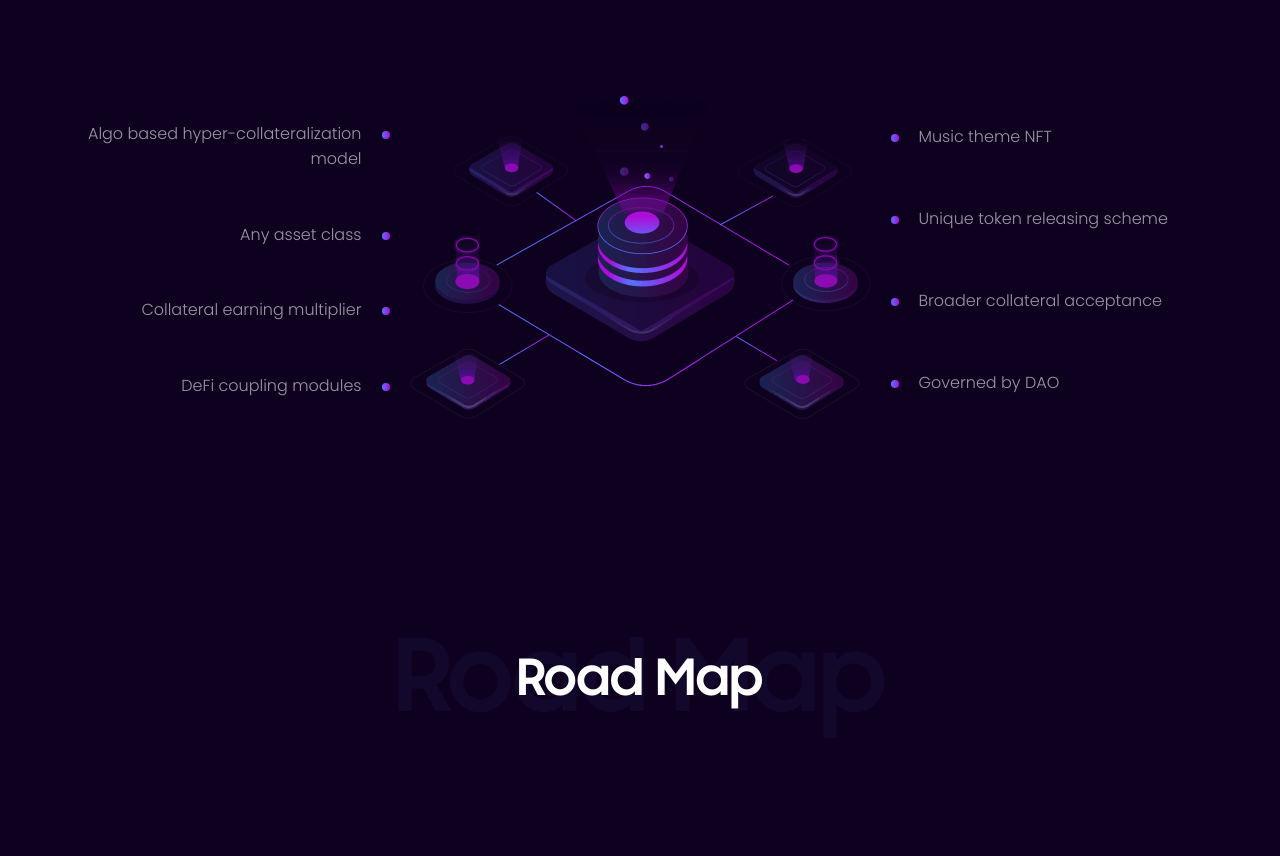
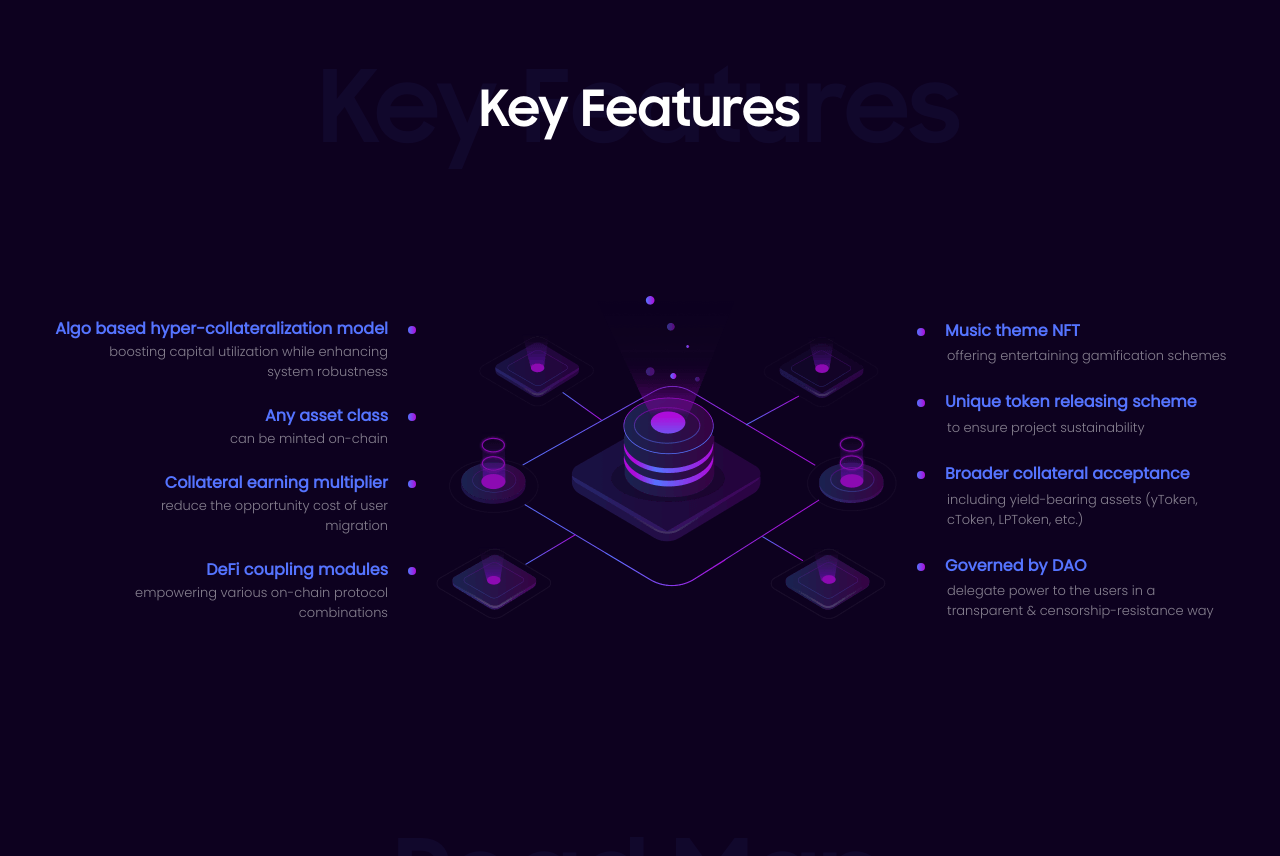
Before and after one commit to Block0xNetwork/duet-website, a React (Create React App) app: page / in a window 1280 px wide. Shown: the part 1900-2756 px from the top of the page. Built offline with nearby package versions, Linux system fonts and the light colour scheme.

Commit message:
Update layout

```diff
--- a/src/App.tsx
+++ b/src/App.tsx
@@ -27,7 +27,7 @@ const DuetLogo = styled.div`
 
 const DuetIntro = styled.div`
   position: relative;
-  height: 370px;
+  height: 570px;
   /* width: 100%; */
   /* background-color: #1ac25a; */
 `
@@ -55,7 +55,7 @@ const SubTitle = styled.div`
   font-size: 20px;
   font-family: poppinsLight;
   position: absolute;
-  padding-top: 16.2%;
+  padding-top: 15.3%;
   width: 100%;
   z-index: 2;
 `
@@ -162,6 +162,7 @@ const KFimage = styled.div`
 
 const TxtCircle = styled.div`
   display: flex;
+  margin-top: 20px;
 `
 
 const KFTxtBorder = styled.div`
@@ -171,21 +172,45 @@ const KFTxtBorder = styled.div`
 `
 
 const KFContent = styled.div`
+  color: #5574FF;
+  /* color: #5771FE; */
+  font-size: 16px;
+  font-family: poppinsRegular;
+  font-weight: bold;
+  /* opacity: 0.59; */
+  text-align: right;
+  width: 335px;
+`
+
+const KFContentSmall = styled.div`
   color: #FFFFFF;
+  font-size: 13px;
+  font-family: poppinsLight;
+  opacity: 0.5;
+  text-align: right;
+  width: 280px;
+  margin-left: 55px;
+`
+
+const KFContent2 = styled.div`
+  color: #5574FF;
+  /* color: #5771FE; */
   font-size: 16px;
-  font-family: poppinsLight;
-  opacity: 0.59;
-  text-align: right;
+  font-family: poppinsRegular;
+  font-weight: bold;
+  /* opacity: 0.59; */
+  text-align: left;
   width: 280px;
 `
 
-const KFContent2 = styled.div`
+const KFContentSmall2 = styled.div`
   color: #FFFFFF;
-  font-size: 16px;
+  font-size: 13px;
   font-family: poppinsLight;
-  opacity: 0.59;
+  opacity: 0.5;
   text-align: left;
   width: 280px;
+  margin-left: 50px;
 `
 
 const RoadMap = styled.div`
@@ -293,7 +318,7 @@ const RoadMapTitle = styled.div`
   background: linear-gradient(270deg, #AF0BD9 0%, #5574FF 100%);
   -webkit-background-clip: text;
   color: transparent;
-  padding-bottom: 30px;
+  padding-bottom: 20px;
   text-align: left;
 `
 
@@ -320,6 +345,7 @@ const SubmitInput = styled.input`
   font-size: 18px;
   border-radius: 4px;
   border: none;
+  text-indent: 20px;
 `
 
 const SubmitButton = styled.button`
@@ -420,20 +446,29 @@ function App() {
             <SmallCircle />
           </TxtCircle>
 
+          <KFContentSmall>boosting capital utilization while
+            enhancing system robustness</KFContentSmall>
+
           <TxtCircle>
             <KFContent>Any asset class</KFContent>
             <SmallCircle />
           </TxtCircle>
+
+          <KFContentSmall>can be minted on-chain</KFContentSmall>
 
           <TxtCircle>
             <KFContent>Collateral earning multiplier</KFContent>
             <SmallCircle />
           </TxtCircle>
 
+          <KFContentSmall>reduce the opportunity cost of user migration</KFContentSmall>
+
           <TxtCircle>
             <KFContent>DeFi coupling modules</KFContent>
             <SmallCircle />
           </TxtCircle>
+
+          <KFContentSmall>empowering various on-chain protocol combinations</KFContentSmall>
         </KFTxtBorder>
 
         <KFimage><img src={keyfeature} alt="keyfeature" /></KFimage>
@@ -444,20 +479,30 @@ function App() {
             <KFContent2>Music theme NFT</KFContent2>
           </TxtCircle>
 
+          <KFContentSmall2>offering entertaining gamification schemes</KFContentSmall2>
+
           <TxtCircle>
             <SmallCircle />
             <KFContent2>Unique token releasing scheme</KFContent2>
           </TxtCircle>
+
+          <KFContentSmall2>to ensure project sustainability</KFContentSmall2>
 
           <TxtCircle>
             <SmallCircle />
             <KFContent2>Broader collateral acceptance</KFContent2>
           </TxtCircle>
 
+          <KFContentSmall2>including yield-bearing assets
+            (yToken, cToken, LPToken, etc.)</KFContentSmall2>
+
           <TxtCircle>
             <SmallCircle />
             <KFContent2>Governed by DAO</KFContent2>
           </TxtCircle>
+
+          <KFContentSmall2>delegate power to the users in a
+            transparent & censorship-resistance way</KFContentSmall2>
         </KFTxtBorder>
       </KeyFeature>
 
```
